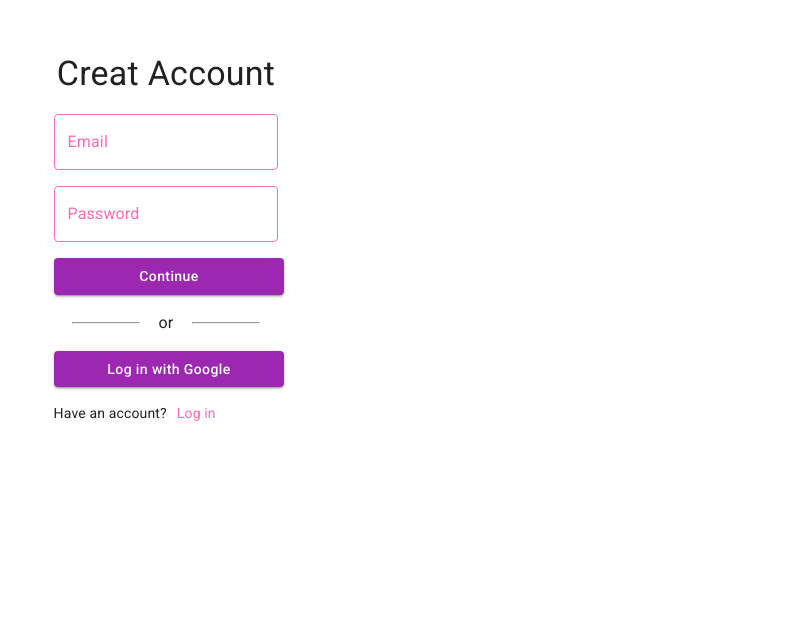
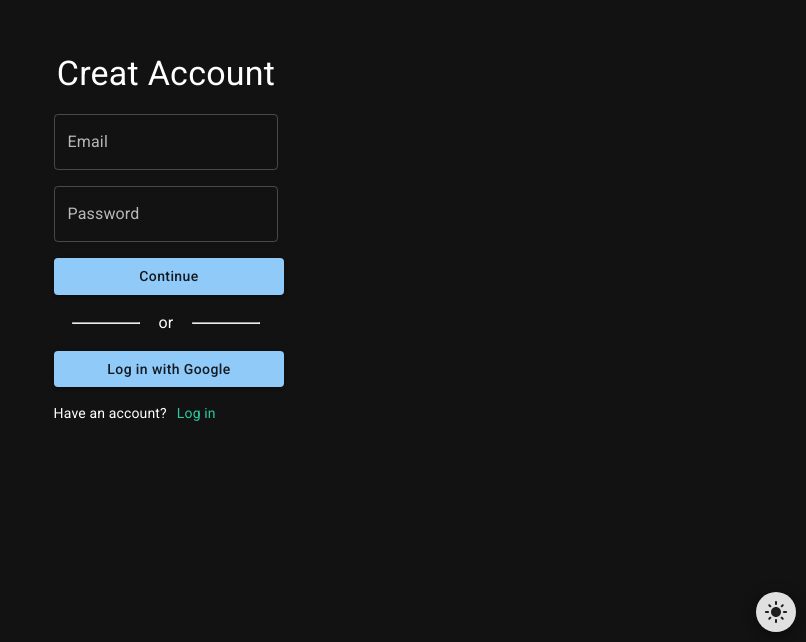
Before and after one commit to syahbes/todo-redux, a React (Vite) app: page /signup in a window 1280 px wide. Shown: the part 158-800 px from the top of the page, without its empty margins (474-1280 px from the left). Built offline with nearby package versions, Linux system fonts and the light colour scheme; no server answers.

Commit message:
dark mode switch

```diff
--- a/src/App.jsx
+++ b/src/App.jsx
@@ -1,4 +1,4 @@
-import React, { useEffect } from "react";
+import React, { useEffect, useState } from "react";
 import { Outlet, Route, Routes } from "react-router-dom";
 import { onAuthStateChanged } from "firebase/auth";
 import { auth, db } from "./firebase/firebase";
@@ -10,12 +10,31 @@ import Welcome from "./components/login/Welcome";
 import Login from "./components/login/Login";
 import SignUp from "./components/login/SignUp";
 import Home from "./components/Home";
-import { Box } from "@mui/material";
-// import CssBaseline from "@mui/material/CssBaseline";
+import { Box, Fab } from "@mui/material";
+
+import { ThemeProvider, createTheme } from '@mui/material/styles';
+import { CssBaseline } from "@mui/material";
+import DarkModeIcon from '@mui/icons-material/DarkMode';
+import LightModeIcon from '@mui/icons-material/LightMode';
+
+
 
 const App = () => {
+  const [themeMode, setThemeMode] = useState("dark")
+
+  const darkTheme = createTheme({
+    palette: {
+      mode: themeMode,
+    },
+  });
+
+  const toggleTheme = () => { setThemeMode(prev=> prev === "dark" ? "light" : "dark") }
+
   const dispatch = useDispatch();
   const currentUser = useSelector(selectUser);
+
+
+
   //bgcolor:"#10a37f" chatGPT greenColor
 
   //listen for changes to the user auth
@@ -45,7 +64,10 @@ const App = () => {
   }, [currentUser]);
 
   return (
-    <>
+
+  <ThemeProvider theme={darkTheme}>
+    <CssBaseline />
+
       {/* <CssBaseline /> */}
       <Box
         sx={{
@@ -86,7 +108,22 @@ const App = () => {
           )}
         </Box>
       </Box>
-    </>
+
+      <Fab  aria-label="light/dark mode"
+       size="small"
+      onClick={toggleTheme}
+      style={{
+        position: 'absolute',
+        bottom: 10,
+        right: 10,
+      }}
+      >
+      {themeMode === 'dark' ? (<LightModeIcon/>) : (<DarkModeIcon/>)}
+      </Fab>
+
+
+
+    </ThemeProvider>
   );
 };
 
--- a/src/components/Home.jsx
+++ b/src/components/Home.jsx
@@ -21,7 +21,7 @@ const Home = () => {
         flexDirection: "column",
         justifyContent: "start",
         // margin: "auto",
-        padding: "15px 30px",
+        padding: "15px 20px",
         minHeight: "100vh",
         // backgroundColor: "#b6b6b6",
         width: "100%",
--- a/src/components/ToDo.jsx
+++ b/src/components/ToDo.jsx
@@ -8,6 +8,8 @@ import {
   Checkbox,
   Stack,
   IconButton,
+  Box,
+  Paper,
 } from "@mui/material";
 import DeleteIcon from "@mui/icons-material/Delete";
 
@@ -28,14 +30,14 @@ const ToDo = (props) => {
   };
 
   return (
-    <div
-      style={{
-        border: "1px solid #000",
+    <Paper
+      sx={{
+        // border: "1px solid",
         borderLeft: "3px solid hotpink",
-
         marginBottom: "15px",
         marginTop: "15px",
-        boxShadow: "10px 10px",
+        // boxShadow: "5px 5px",
+        boxShadow: 4,
         borderRadius: "5px",
         paddingLeft: "10px",
       }}
@@ -68,7 +70,7 @@ const ToDo = (props) => {
           <DeleteIcon />
         </IconButton>
       </Stack>
-    </div>
+    </Paper>
   );
 };
 
--- a/src/components/ToDoForm.jsx
+++ b/src/components/ToDoForm.jsx
@@ -54,8 +54,10 @@ const ToDoForm = () => {
         <span
           style={{
             display: "flex",
-            alignItems: "center",
-            justifyContent: "space-between",
+            alignItems: "end",
+            justifyContent: "center",
+            gap: "10px"
+
           }}
         >
 
--- a/src/components/login/Login.jsx
+++ b/src/components/login/Login.jsx
@@ -37,7 +37,9 @@ const Login = () => {
 
   const handleSubmit = (e) => {
     e.preventDefault();
-    dispatch(fbLogin({ email, password }));
+    if (email && password) {
+      dispatch(fbLogin({ email, password }));
+    }
   };
 
   return (
@@ -115,7 +117,7 @@ const Login = () => {
           <Link
             to="/signup"
             style={{
-              // color: "hotpink",
+              color: "#29cba0",
               textDecoration: "none",
               marginLeft: 10,
             }}
--- a/src/components/login/SignUp.jsx
+++ b/src/components/login/SignUp.jsx
@@ -13,29 +13,6 @@ import { Link } from "react-router-dom";
 import { auth, provider } from "../../firebase/firebase";
 import { fbSignup } from "../../redux/LoginSlice";
 
-const CssTextField = styled(TextField)({
-  "& label.Mui-focused": {
-    color: "hotpink",
-  },
-  "& label": {
-    color: "hotpink",
-  },
-  "& .MuiInput-underline:after": {
-    borderBottomColor: "hotpink",
-  },
-  "& .MuiOutlinedInput-root": {
-    "& fieldset": {
-      borderColor: "hotpink",
-    },
-    "&:hover fieldset": {
-      borderColor: "hotpink",
-    },
-    "&.Mui-focused fieldset": {
-      borderColor: "hotpink",
-    },
-  },
-});
-
 const SignUp = () => {
   const dispatch = useDispatch();
 
@@ -43,7 +20,9 @@ const SignUp = () => {
   const [password, setPassword] = useState("");
   const handleSubmit = (e) => {
     e.preventDefault();
-    dispatch(fbSignup({ email, password }));
+    if (email && password) {
+    dispatch(fbSignup({ email, password }))
+    }
   };
 
   return (
@@ -68,14 +47,14 @@ const SignUp = () => {
         // noValidate
         autoComplete="off"
       >
-        <CssTextField
+        <TextField
           id="email"
           label="Email"
           variant="outlined"
           onChange={(e) => setEmail(e.target.value)}
           value={email}
         />
-        <CssTextField
+        <TextField
           id="password"
           label="Password"
           variant="outlined"
@@ -96,7 +75,6 @@ const SignUp = () => {
           }}
         >
           <Button
-            color="secondary"
             variant="contained"
             sx={{ textTransform: "none", width: "29ch" }}
             type="submit"
@@ -110,7 +88,6 @@ const SignUp = () => {
             <hr style={{ width: "30%", height: "1px" }} />
           </Stack>
           <Button
-            color="secondary"
             variant="contained"
             sx={{ textTransform: "none", width: "29ch" }}
             onClick={() => signInWithPopup(auth, provider)}
@@ -123,7 +100,7 @@ const SignUp = () => {
           <Link
             to="/login"
             style={{
-              color: "hotpink",
+              color: "#29cba0",
               textDecoration: "none",
               marginLeft: 10,
             }}
--- a/src/firebase/firebase.jsx
+++ b/src/firebase/firebase.jsx
@@ -13,8 +13,6 @@ const firebaseConfig = {
   appId: import.meta.env.VITE_appId,
 }
 
-console.log(firebaseConfig)
-
 // Initialize Firebase
 const app = initializeApp(firebaseConfig);
 
--- a/src/main.jsx
+++ b/src/main.jsx
@@ -2,25 +2,29 @@ import React from "react";
 import ReactDOM from "react-dom/client";
 import { store } from "./redux/store";
 import { Provider } from "react-redux";
-import { CssBaseline } from "@mui/material";
+// import { ThemeProvider, createTheme } from '@mui/material/styles';
+// import { CssBaseline } from "@mui/material";
 import { BrowserRouter } from "react-router-dom";
 import App from "./App";
-
 
 import "@fontsource/roboto/300.css";
 import "@fontsource/roboto/400.css";
 import "@fontsource/roboto/500.css";
 import "@fontsource/roboto/700.css";
 
-
-
+// const darkTheme = createTheme({
+//   palette: {
+//     mode: 'dark',
+//   },
+// });
 
 ReactDOM.createRoot(document.getElementById("root")).render(
   <Provider store={store}>
-    <CssBaseline />
+    {/* <ThemeProvider theme={darkTheme}>
+    <CssBaseline /> */}
     <BrowserRouter>
       <App />
-
     </BrowserRouter>
+    {/* </ThemeProvider> */}
   </Provider>
 );
```
Also changed, not shown: 1 other file (tests, documents, lock files or other folders).
